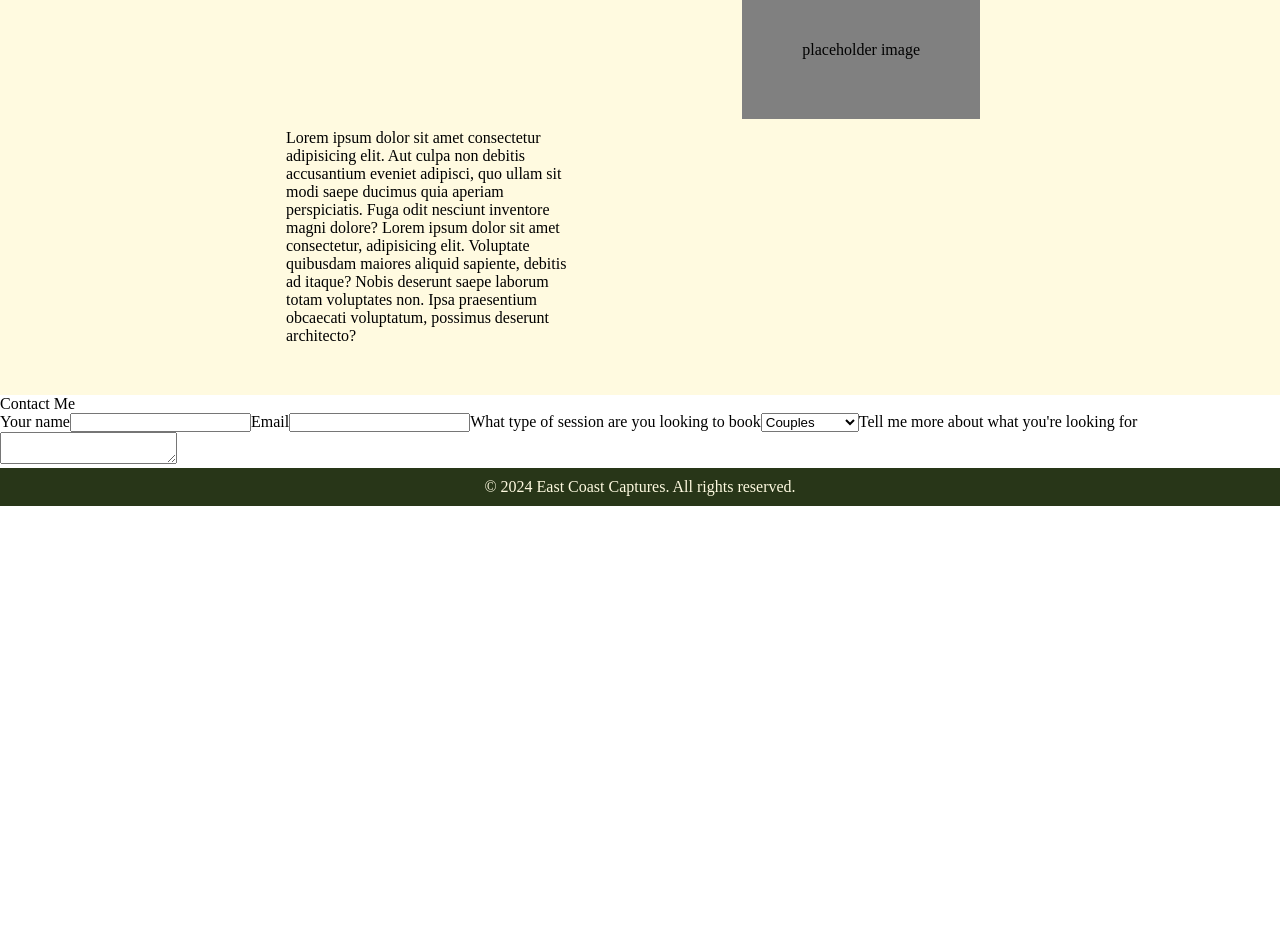
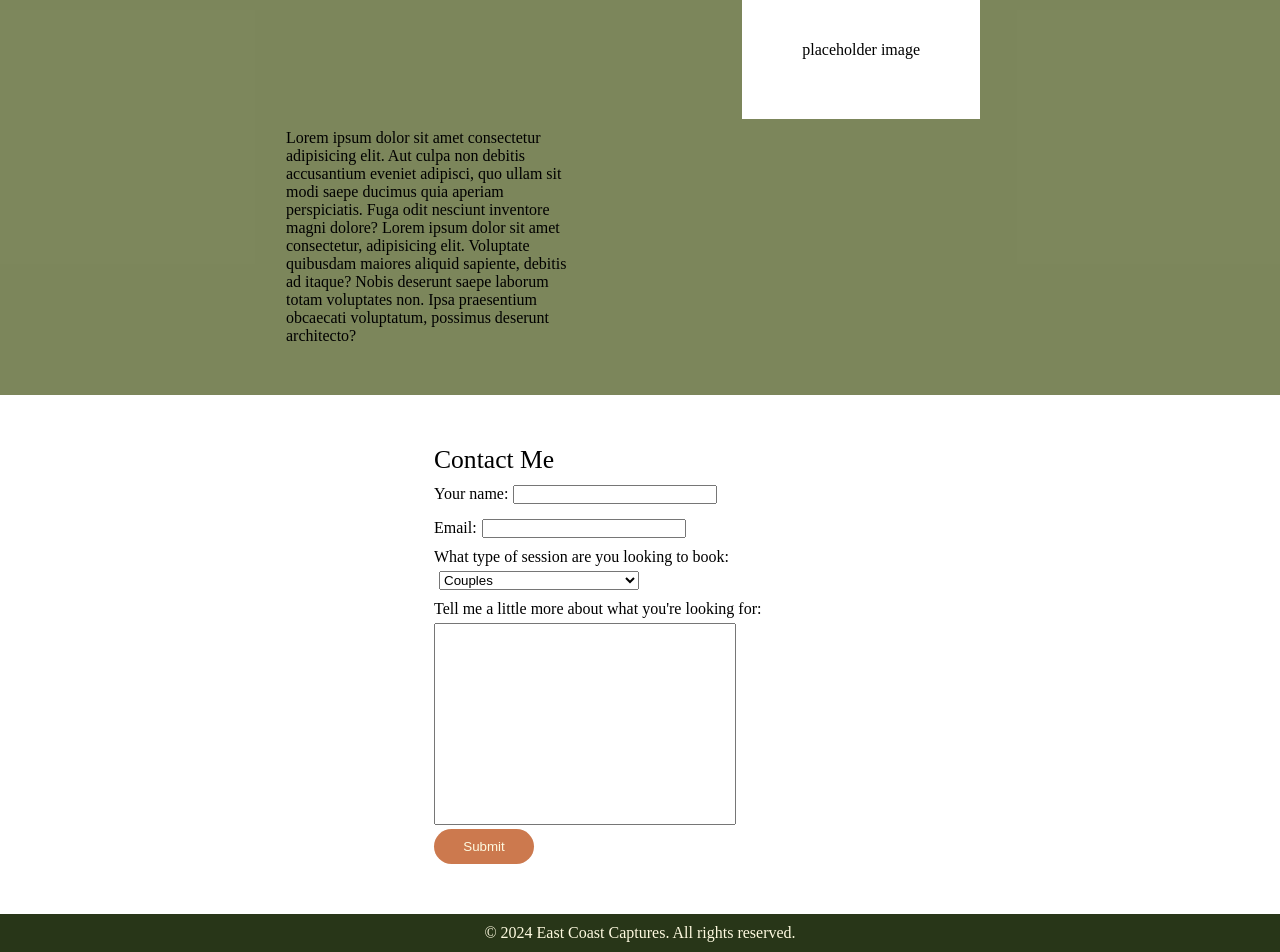
Before and after one commit to thefirstnoellle/eastCoastCaptures, a React (Vite) app: page / in a window 1280 px wide. Shown: the part 2785-3737 px from the top of the page. Before the commit the page ends 3291 px from the top, so only its background shows below. Built offline with nearby package versions, Linux system fonts and the light colour scheme; a web font is replaced by a local one.

Commit message:
inquiry css

```diff
--- a/src/About.jsx
+++ b/src/About.jsx
@@ -2,10 +2,10 @@ import React from 'react';
 
 function About() {
   return (
-    <div className='textSection'>
-      <h1 className='textSection-about'>Hi, I'm Noelle</h1>
-      <div className="placeholder">placeholder image</div>
-      <p className='textSection-p'>Lorem ipsum dolor sit amet consectetur adipisicing elit. Aut culpa non debitis accusantium eveniet adipisci, quo ullam sit modi saepe ducimus quia aperiam perspiciatis. Fuga odit nesciunt inventore magni dolore? Lorem ipsum dolor sit amet consectetur, adipisicing elit. Voluptate quibusdam maiores aliquid sapiente, debitis ad itaque? Nobis deserunt saepe laborum totam voluptates non. Ipsa praesentium obcaecati voluptatum, possimus deserunt architecto?</p>
+    <div className='aboutContainer'>
+      <h1 className='aboutTitle'>Hi, I'm Noelle</h1>
+      <div className="placeholderImg">placeholder image</div>
+      <p className='aboutBody'>Lorem ipsum dolor sit amet consectetur adipisicing elit. Aut culpa non debitis accusantium eveniet adipisci, quo ullam sit modi saepe ducimus quia aperiam perspiciatis. Fuga odit nesciunt inventore magni dolore? Lorem ipsum dolor sit amet consectetur, adipisicing elit. Voluptate quibusdam maiores aliquid sapiente, debitis ad itaque? Nobis deserunt saepe laborum totam voluptates non. Ipsa praesentium obcaecati voluptatum, possimus deserunt architecto?</p>
       </div>
 
   );
--- a/src/Inquiry.jsx
+++ b/src/Inquiry.jsx
@@ -2,16 +2,16 @@ import React from 'react';
 
 function Inquiry() {
   return (
-    <div>
+    <div className='contactForm'>
     <p>Contact Me</p>
     <form>
-    <label>Your name
+    <label>Your name:
     <input type="text" />
     </label>
-    <label>Email
+    <label>Email:
     <input type="text" />
     </label>
-    <label>What type of session are you looking to book
+    <label>What type of session are you looking to book:
     <select>
     <option>Couples</option>
     <option>Maternity</option>
@@ -19,9 +19,10 @@ function Inquiry() {
     <option>Family</option>
     </select>
     </label>
-    <label>Tell me more about what you're looking for
+    <label>Tell me a little more about what you're looking for:
     <textarea></textarea>
     </label>
+    <button>Submit</button>
   </form>
   </div>
   );
--- a/src/index.css
+++ b/src/index.css
@@ -132,14 +132,20 @@ body {
   object-fit: cover;
 }
 
-.textSection-about {
+.aboutContainer {
+  background-color: #606c38d1;
+  text-align: center;
+  padding: 50px;
+}
+
+.aboutTitle {
   display: flex;
   align-items: flex-start;
   font-family: "La Belle Aurore";
   margin-left: 20%;
 }
 
-.textSection-p {
+.aboutBody {
   display: flex;
   align-items: flex-start;
   width: 25%;
@@ -147,13 +153,53 @@ body {
   margin-left: 20%;
 }
 
-.placeholder {
+.placeholderImg {
   float: right;
-  background-color: grey;
+  background-color: white;
   margin: 10px 250px;
   padding: 60px;
 }
 
+.contactForm {
+  display: flex;
+  flex-direction: column;
+  margin-left: 30%;
+  margin-right: auto;
+  width: 500px;
+  padding: 50px;
+}
+
+.contactForm p {
+  font-size: 2vw;
+}
+
+.contactForm label {
+  display: block;
+  margin-top: 5px;
+}
+
+.contactForm input, .contactForm select {
+  margin: 5px;
+  margin-top: 5px;
+  width: 200px;
+}
+
+.contactForm textarea {
+  width: 300px;
+  height: 200px;
+  margin-top: 5px;
+  resize: none;
+  overflow: scroll;
+}
+
+.contactForm button {
+padding: 10px;
+width: 100px;
+border-radius: 20px;
+border: none;
+background-color: #CC794E;
+color:#fefae0;
+}
 footer {
   background-color:#283618;
   color: #fefae0;
```
Also changed, not shown: src/assets/IMG_1150.JPG (added).
